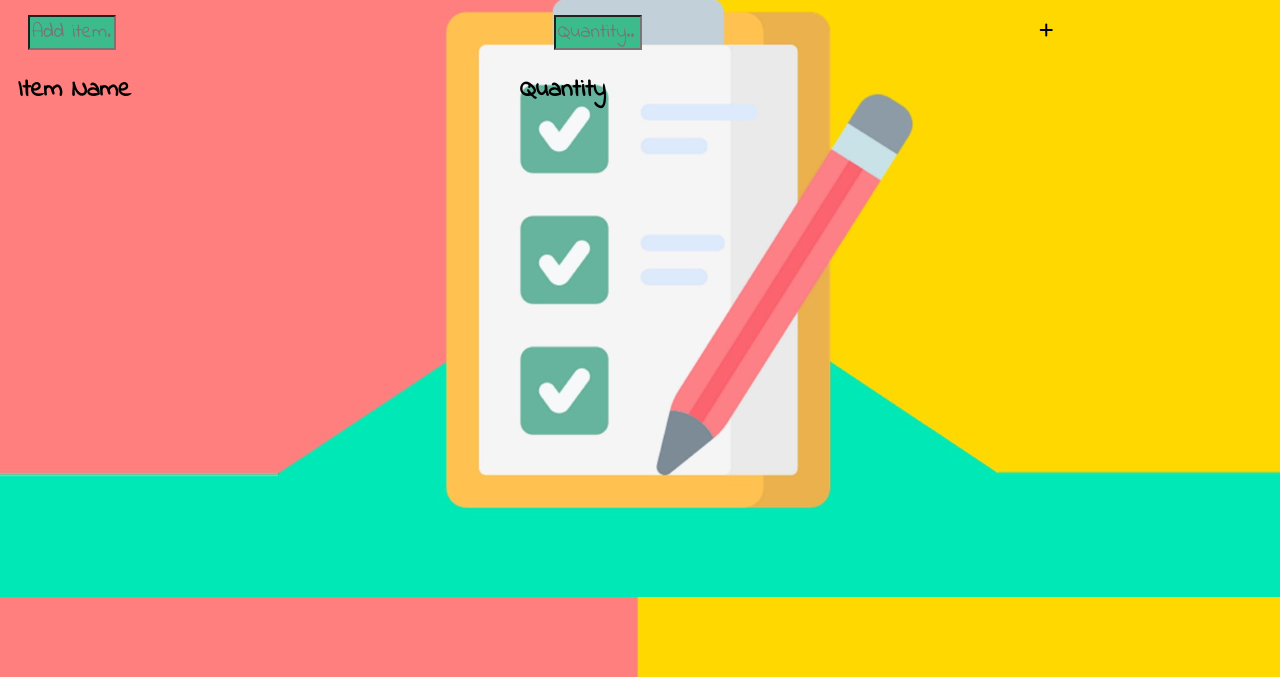
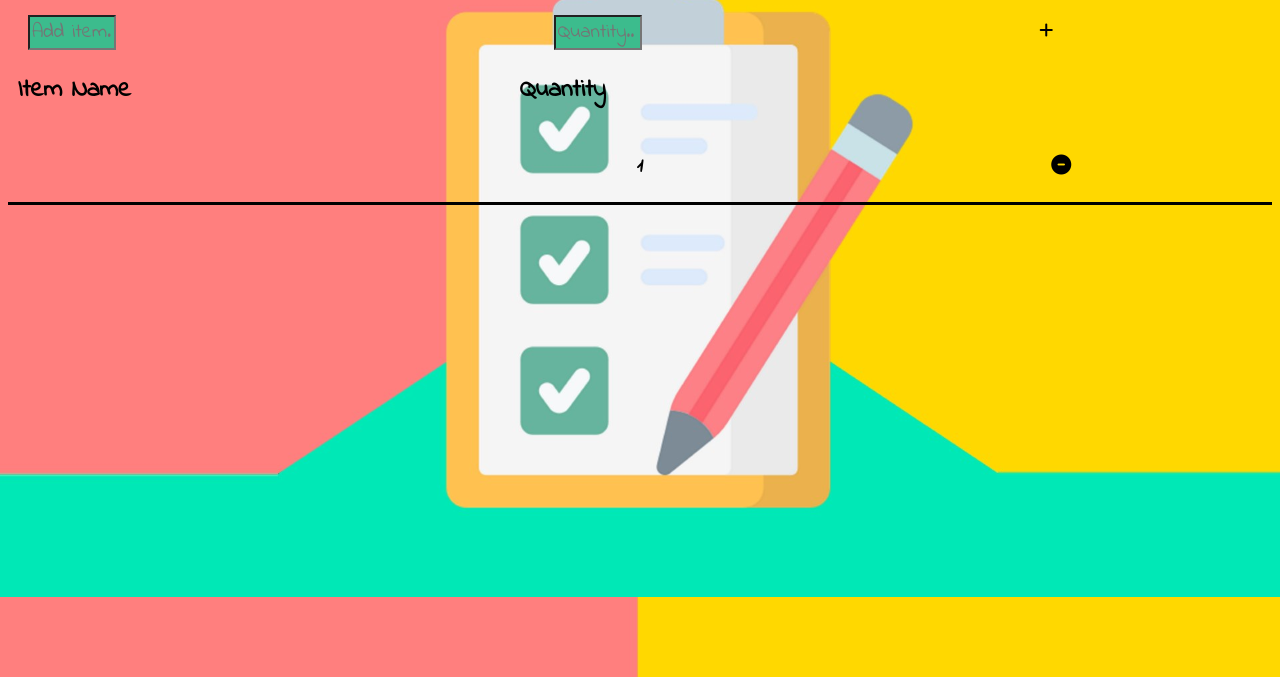
Before and after one commit to Spardutti/basicshoppinglist, a website built with webpack: page dist/index.html in a window 1280 px wide. Both pictures are taken after a click on the element 1155 px from the left and 155 px from the top of the page. Shown: the part 123-800 px from the top of the page. Built offline with nearby package versions, Linux system fonts and the light colour scheme.

Commit message:
fixed localstorage bug when user didnt add a quantity

```diff
--- a/src/addItem.js
+++ b/src/addItem.js
@@ -11,6 +11,10 @@ function addItem(arr) {
   let itemName = document.querySelector(".item");
   let qty = document.querySelector(".qty");
 
+  if(qty.value == ""){
+    qty.value = 1
+  }
+  console.log(qty)
   let item = new Item(itemName.value, qty.value);
   arr.push(item);
   localStorage.setItem("item", JSON.stringify(arr));
--- a/src/displayAddItem.js
+++ b/src/displayAddItem.js
@@ -15,13 +15,10 @@ function displayAddedItem(item, arr) {
   delBtn.addEventListener("click", () => {
     removeItem(arr);
 })
-if(item.qty == ""){
-  itemQty.innerHTML = "-"
-}
-  if (item.name != "") {
+
     itemDiv.append(itemName, itemQty, delBtn);
     divContainer.appendChild(itemDiv);
-  }
+
 }
 
 export { displayAddedItem };
```
Also changed, not shown: dist/index.html, dist/main.js.
